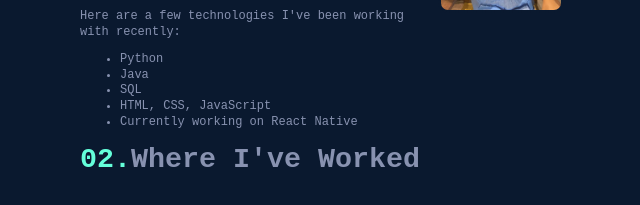
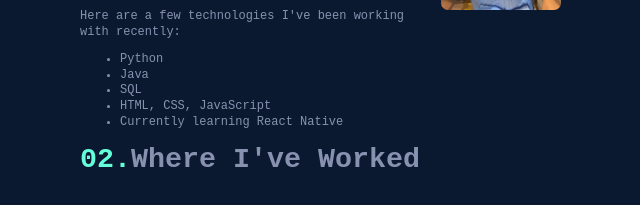
Before and after one commit to begumdogru/begumdogru.github.io, a plain HTML site: page index.html in a window 1280 px wide. Shown: the part 859-1064 px from the top of the page, 438-1078 px from the left. Drawn offline with Linux system fonts and the light colour scheme.

Commit message:
Update index.html

```diff
--- a/index.html
+++ b/index.html
@@ -29,7 +29,7 @@
             <li>Java</li>
             <li>SQL</li>
             <li>HTML, CSS, JavaScript</li>
-            <li>Currently working on React Native</li>
+            <li>Currently learning React Native</li>
         </ul>
 
         <h2 class="list-header" id="work"> <span  style="color:#64ffda;"> 02.</span> Where I've Worked </h2>
```
